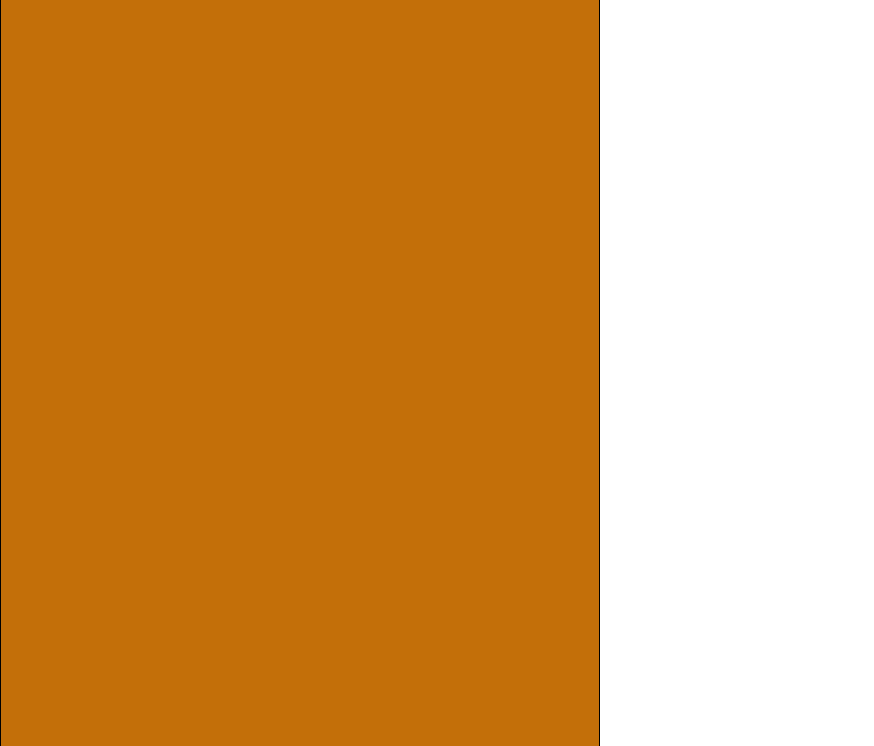
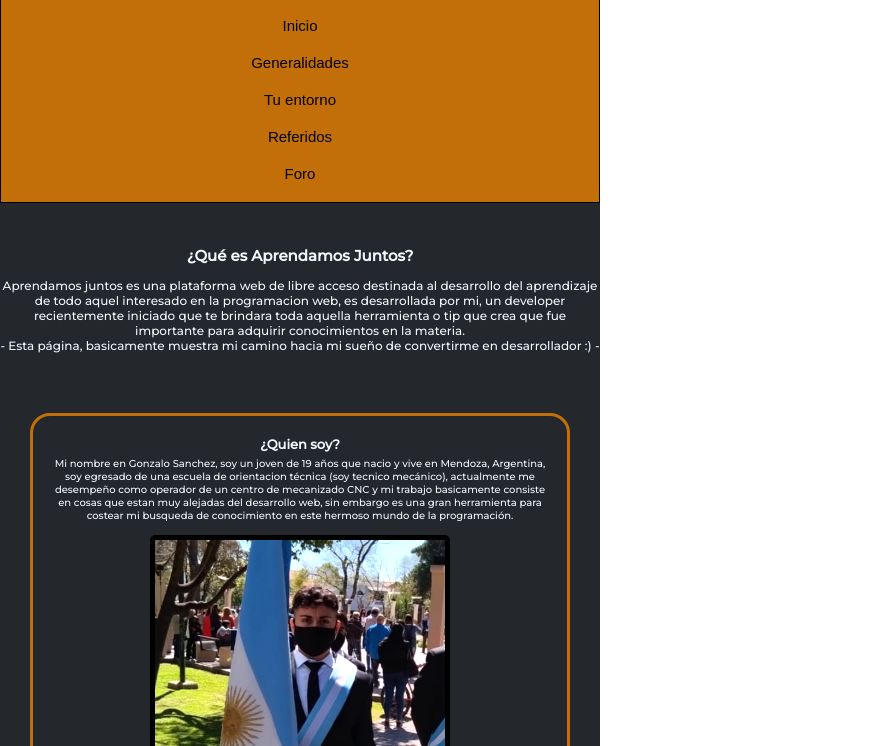
Before and after one commit to GonzaloSanchezz/Primer-Proyecto, a plain HTML site: page index.html in a window 600 px wide. Shown: the part 54-800 px from the top of the page, 874 px wide, since content can reach past the window. Drawn offline with Linux system fonts and the light colour scheme.

Commit message:
arreglo-link-hojaDeEstilos

```diff
--- a/style/style.css
+++ b/style/style.css
@@ -190,10 +190,13 @@ footer{
     }
 }
 
-@media (max-width: 1024px){
+    /* medium size */
+
+@media screen and (max-width: 1024px) and (min-width: 600px){
     header{
         display: flex;
         flex-direction: column;
+        position: absolute;
     }
     .header_nav_lista{
         padding: 5px;
@@ -246,19 +249,22 @@ footer{
         border: 5px black solid;
     }
     #ruta{
-        width: 800px;
+        width: 480px;
     }
 
 }
 
-@media (max-width: 763px){
+    /* phone */
+
+@media (max-width: 600px){
 
     header{
         display: flex;
         flex-direction: column;
     }
     .header_nav_lista{
-        padding: 1110px;
+        padding: 10px;
+        flex-direction: column;
     }
     .header_nav_lista li{
         padding: 10px;
@@ -269,7 +275,7 @@ footer{
         align-content: center;
     }
     main{
-        padding-top: 120px;
+        padding-top: 300px;
         padding-bottom: 30px;
     }
     .header_nav_lista li a{
@@ -280,20 +286,21 @@ footer{
         font-size: 15px;
     }
     .main__parrafo{
+        font-size: 12px;
+    }
+    .section__parrafo{
+        font-size: 10px;
+    }
+    .section{
+        border: solid 3px rgb(195, 111, 9);
+        margin: 30px;
+        padding: 20px;}
+    .titulo{
         font-size: 15px;
     }
-    .section__parrafo{
+    .subtitulo{
         font-size: 13px;
-    }
-    .section{
-        border: solid 4px rgb(195, 111, 9);
-        margin: 50px;
-        padding: 20px;}
-    .titulo{
-        font-size: 5px;
-    }
-    .subtitulo{
-        font-size: 18px;
+        padding-bottom: 5px;
     }
     footer{
         padding-top: 10px;
@@ -308,12 +315,13 @@ footer{
         border: 5px black solid;
     }
     #ruta{
-        width: 800px;
+        width: 400px;
+    }
+    iframe{
+        width: 400px;
     }
 
 }
-
-
 
 /* animaciones */
 
```
